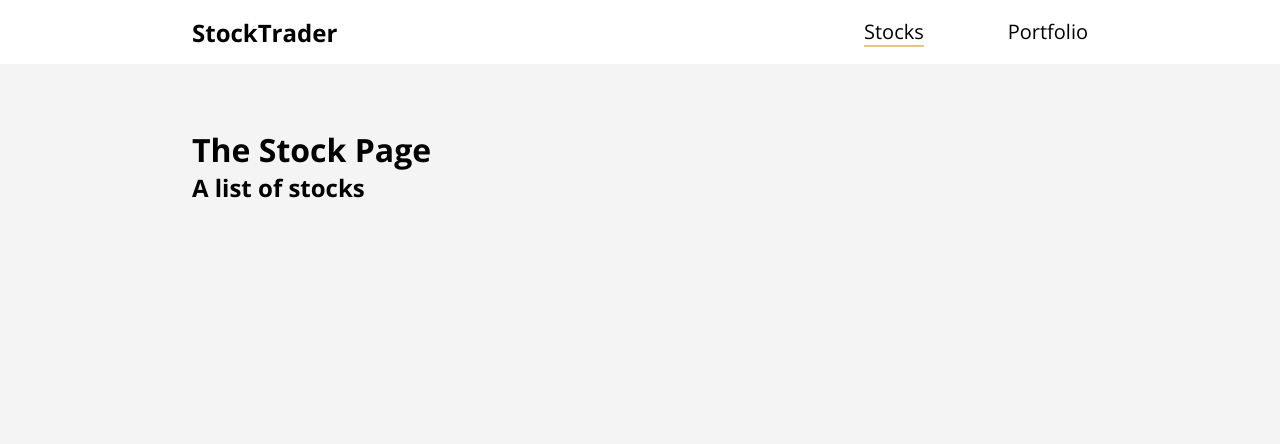
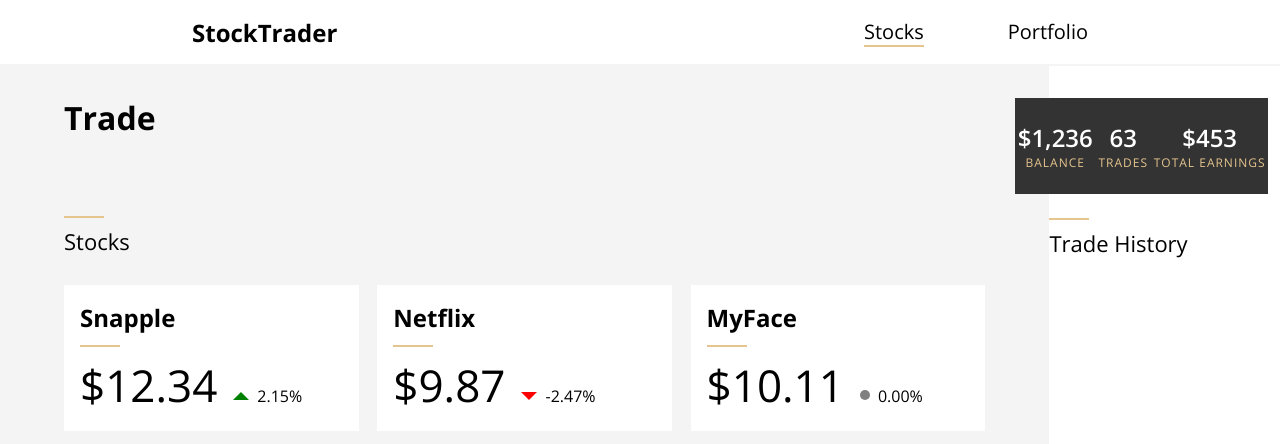
Before and after one commit to ToddPeterson/stock_trader, a Vue app: page /stocks in a window 1280 px wide. Shown: the top 444 px of the page. Built offline with nearby package versions, Linux system fonts and the light colour scheme.

Commit message:
Initial trade page layout

```diff
--- a/public/index.html
+++ b/public/index.html
@@ -5,7 +5,7 @@
     <meta http-equiv="X-UA-Compatible" content="IE=edge">
     <meta name="viewport" content="width=device-width,initial-scale=1.0">
     <link rel="icon" href="<%= BASE_URL %>favicon.ico">
-    <link href="https://fonts.googleapis.com/css2?family=Open+Sans:wght@400;600;700&display=swap" rel="stylesheet">
+    <link href="https://fonts.googleapis.com/css2?family=Open+Sans:wght@300;400;600;700&display=swap" rel="stylesheet">
     <title><%= htmlWebpackPlugin.options.title %></title>
   </head>
   <body>
--- /dev/null
+++ b/src/components/StockTrade.vue
@@ -0,0 +1,84 @@
+<template>
+    <div class="container">
+        <div class="content">
+            <h2 class="company">{{ company.name }}</h2>
+            <div class="stat-container">
+                <span class="price overline">${{ company.price }}</span>
+                <div class="trend-symbol" :class="trendSymbol"></div>
+                <span class="trend-percent">{{ percentageTrend }}%</span>
+            </div>
+        </div>
+    </div>
+</template>
+
+<script>
+export default {
+    props: ['company'],
+    computed: {
+        trendSymbol() {
+            return {
+                up: (this.company.price > this.company.previous),
+                down: (this.company.price < this.company.previous),
+                even: (this.company.price === this.company.previous)
+            }
+        },
+        percentageTrend() {
+            let value = (this.company.price - this.company.previous) / this.company.previous;
+            value *= 100;
+            return value.toFixed(2);
+        }
+    }
+}
+</script>
+
+<style scoped>
+.container {
+    background-color: #fff;
+    padding: 1rem;
+    width: 32%;
+}
+
+.stat-container span,
+.stat-container div {
+    display: inline-block;
+}
+
+.price {
+    font-size: 44px;
+    font-weight: 300;
+    margin-top: 1.2rem;
+    margin-right: 1rem;
+}
+
+.trend-symbol {
+    margin-right: .5rem;
+    margin-bottom: 2px;
+}
+
+.trend-symbol.up {
+    width: 0;
+    height: 0;
+    border-left: 8px solid transparent;
+    border-right: 8px solid transparent;
+    border-bottom: 8px solid green;
+}
+
+.trend-symbol.down {
+    width: 0;
+    height: 0;
+    border-left: 8px solid transparent;
+    border-right: 8px solid transparent;
+    border-top: 8px solid red;
+}
+
+.trend-symbol.even {
+    width: 10px;
+    height: 10px;
+    border-radius: 50%;
+    background-color: grey;
+}
+
+.trend-percent {
+    font-weight: 300;
+}
+</style>
--- a/src/components/StockTradeList.vue
+++ b/src/components/StockTradeList.vue
@@ -1,15 +1,39 @@
 <template>
-    <div>
-        <h2>A list of stocks</h2>
+    <div class="container">
+        <div class="content">
+            <h3 class="overline section-title">Stocks</h3>
+            <div class="list-container">
+                <stock-trade v-for="company in companies" :key="company.id" :company="company"></stock-trade>
+            </div>
+        </div>
     </div>
 </template>
 
 <script>
-    export default {
+import StockTrade from './StockTrade.vue'
 
+export default {
+    data() {
+        return {
+            companies: [
+                {name: 'Snapple', id: 'asdf', price: 12.34, previous: 12.08},
+                {name: 'Netflix', id: 'qwer', price: 9.87, previous: 10.12},
+                {name: 'MyFace', id: 'zxcv', price: 10.11, previous: 10.11},
+            ]
+        }
+    },
+    components: {
+        StockTrade
     }
+}
 </script>
 
 <style scoped>
-
+.list-container {
+    margin-top: 1.8rem;
+    display: flex;
+    flex-wrap: wrap;
+    justify-content: space-between;
+    align-items: stretch;
+}
 </style>
--- a/src/views/Stocks.vue
+++ b/src/views/Stocks.vue
@@ -1,27 +1,54 @@
 <template>
     <div class="container">
         <div class="content">
-            <h1>The Stock Page</h1>
-            <stock-trade-list></stock-trade-list>
+            <div class="col col-main">
+                <div class="col-header">
+                    <h1>Trade</h1>
+                </div>
+                <stock-trade-list></stock-trade-list>
+            </div>
+            <div class="col col-side">
+                <div class="col-header">
+                    <stat-bar></stat-bar>
+                </div>
+                <div class="trade-history">
+                    <h3 class="overline section-title">Trade History</h3>
+                </div>
+            </div>
         </div>
     </div>
 </template>
 
 <script>
 import StockTradeList from '../components/StockTradeList.vue'
+import StatBar from '../components/StatBar.vue'
 
 export default {
     components: {
-        StockTradeList
+        StockTradeList,
+        StatBar
     }
 }
 </script>
 
 <style scoped>
 .content {
-    width: 70%;
-    max-width: 1100px;
+    width: 100%;
+    min-height: 100vh;
     margin: 0 auto;
-    padding: 4em 0;
+    display: flex;
+    align-items: stretch;
+}
+
+.col-main {
+    flex-grow: 2;
+    padding: 0 4em;
+}
+
+.col-side {
+    flex-grow: 1;
+    background-color: #fff;
+    border-top: 2px solid #f4f4f4;
+    position: relative;
 }
 </style>
```
